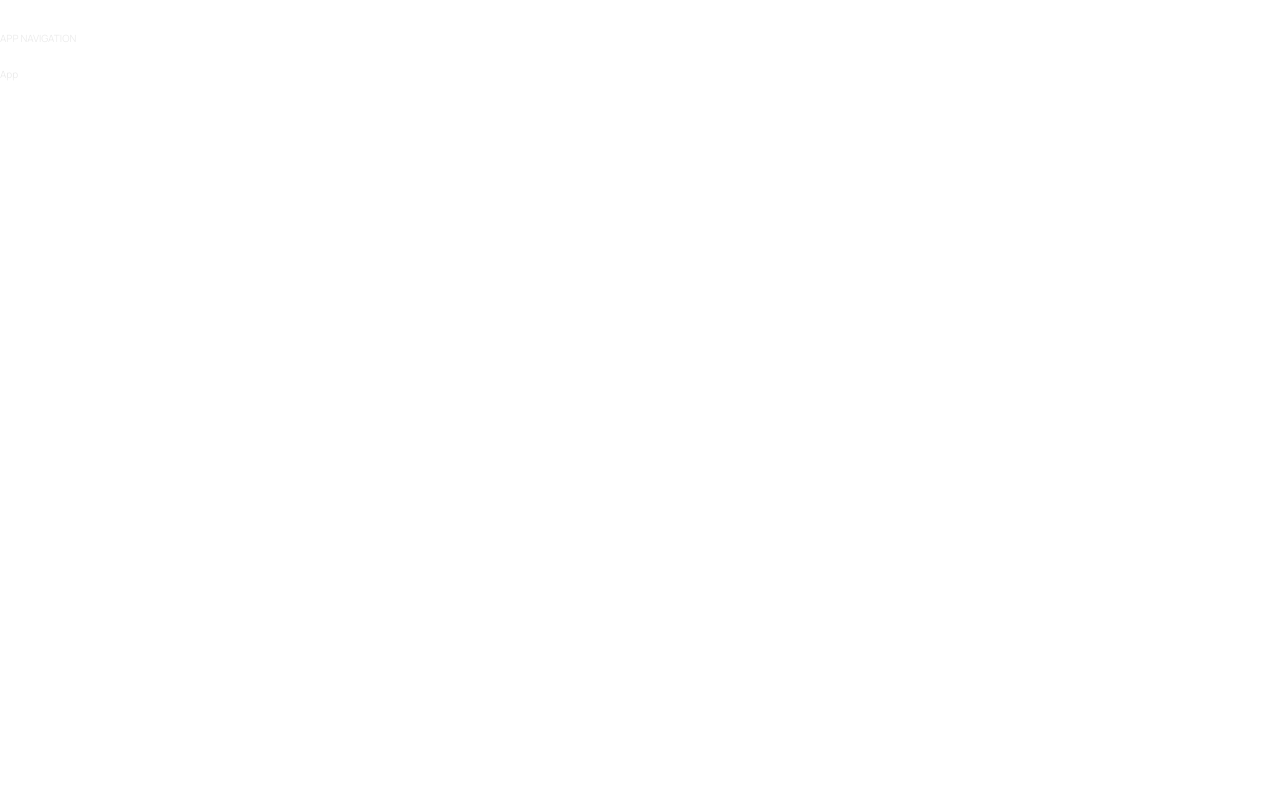
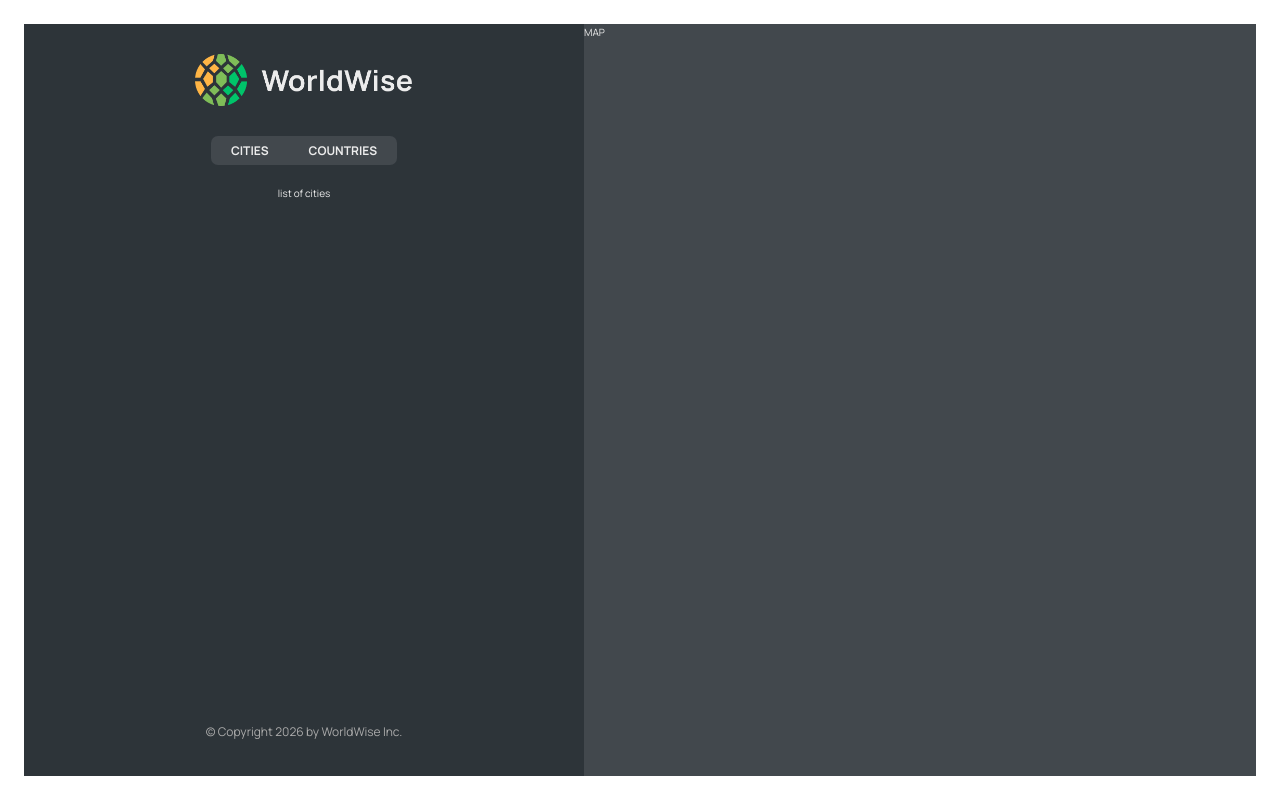
Before and after one commit to sheharyarr-ahmed/WorldWise, a React (Vite) app: page /app in a window 1280 px wide. Built offline with nearby package versions, Linux system fonts and the light colour scheme.

Commit message:
did some wrok on the sub routes

```diff
--- a/src/App.jsx
+++ b/src/App.jsx
@@ -11,12 +11,17 @@
     //   <h1>HELLO VITE</h1> it wil stay here
     <BrowserRouter>
       <Routes>
-        <Route path="/" element={<Homepage />} />
+        <Route index element={<Homepage />} />
         <Route path="product" element={<Product />} />
         <Route path="homepage" element={<Homepage />} />
         <Route path="pricing" element={<Pricing />} />
         <Route path="/login" element={<Login />} />
-        <Route path="app" element={<AppLayout />} />
+        <Route path="app" element={<AppLayout />}>
+          <Route index element={<p>list of cities</p>} />
+          <Route path="cities" element={<p>list of cities</p>} />
+          <Route path="countries" element={<p>Countries</p>} />
+          <Route path="form" element={<p>Form</p>} />
+        </Route>
         <Route path="*" element={<PageNotFound />} />
       </Routes>
     </BrowserRouter>
--- a/src/components/AppNav.jsx
+++ b/src/components/AppNav.jsx
@@ -1,7 +1,19 @@
 import styles from "./AppNav.module.css";
+import { NavLink } from "react-router-dom";
 // import { nav } from "./AppNav.module.css";
 function AppNav() {
-  return <nav className={styles.nav}>APP NAVIGATION</nav>;
+  return (
+    <nav className={styles.nav}>
+      <ul>
+        <li>
+          <NavLink to="cities">Cities</NavLink>
+        </li>
+        <li>
+          <NavLink to="countries">Countries</NavLink>
+        </li>
+      </ul>
+    </nav>
+  );
 }
 
 export default AppNav;
--- /dev/null
+++ b/src/components/Map.jsx
@@ -0,0 +1,6 @@
+import styles from "./Map.module.css";
+function Map() {
+  return <div className={styles.mapContainer}>MAP</div>;
+}
+
+export default Map;
--- /dev/null
+++ b/src/components/Sidebar.jsx
@@ -0,0 +1,21 @@
+import styles from "../components/Sidebar.module.css";
+import Logo from "../components/Logo";
+import AppNav from "../components/AppNav";
+import { Outlet } from "react-router-dom";
+function Sidebar() {
+  return (
+    <div className={styles.sidebar}>
+      <Logo />
+      <AppNav />
+      <Outlet />
+
+      <footer className={styles.footer}>
+        <p className={styles.copyright}>
+          &copy; Copyright {new Date().getFullYear()} by WorldWise Inc.
+        </p>
+      </footer>
+    </div>
+  );
+}
+
+export default Sidebar;
--- a/src/pages/AppLayout.jsx
+++ b/src/pages/AppLayout.jsx
@@ -1,10 +1,12 @@
-import AppNav from "../components/AppNav";
+import Sidebar from "../components/Sidebar";
+import Map from "../components/Map";
+import styles from "./AppLayout.module.css";
 
 function AppLayout() {
   return (
-    <div>
-      <AppNav />
-      <p>App</p>
+    <div className={styles.app}>
+      <Sidebar />
+      <Map />
     </div>
   );
 }
```
